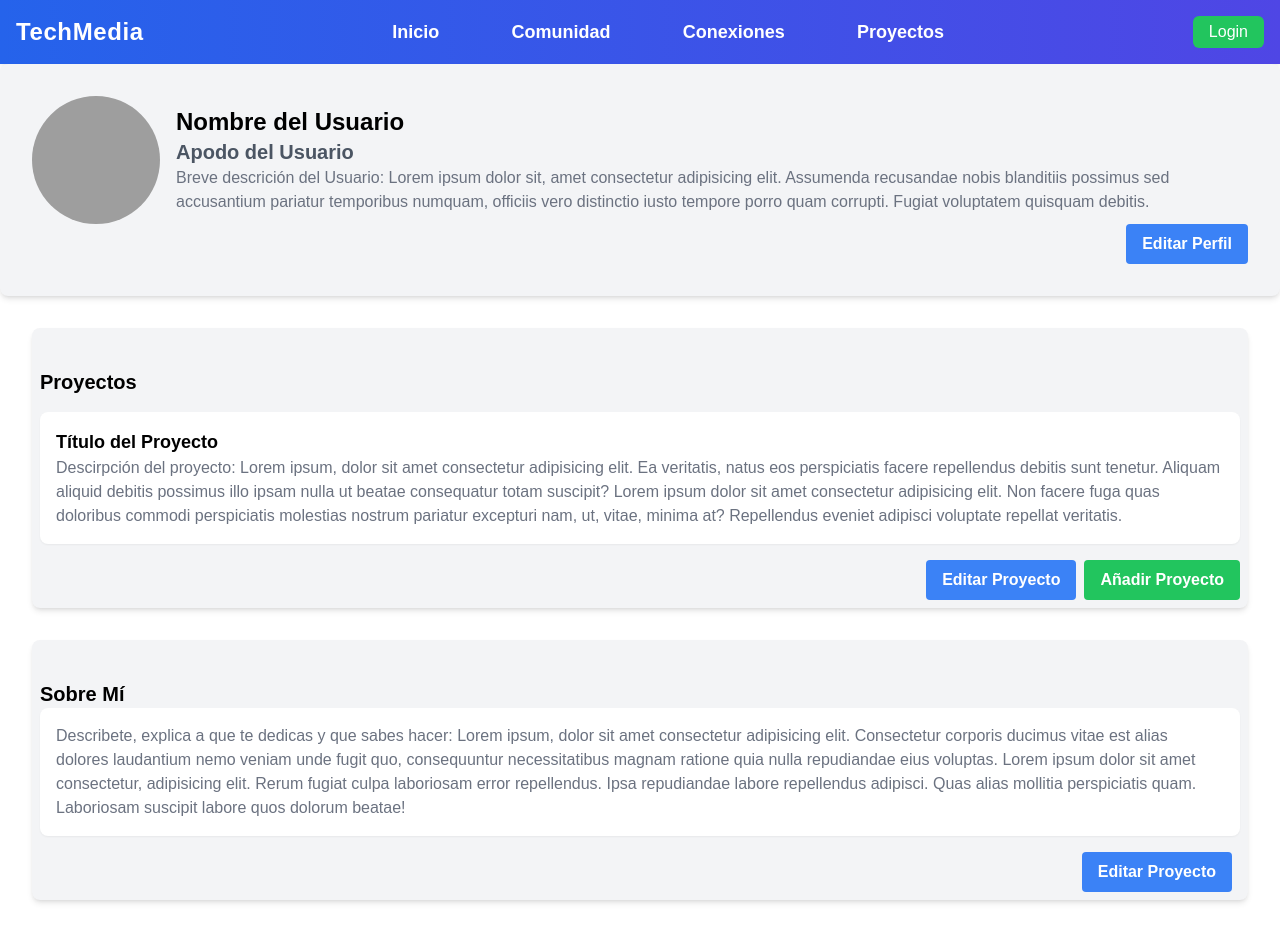
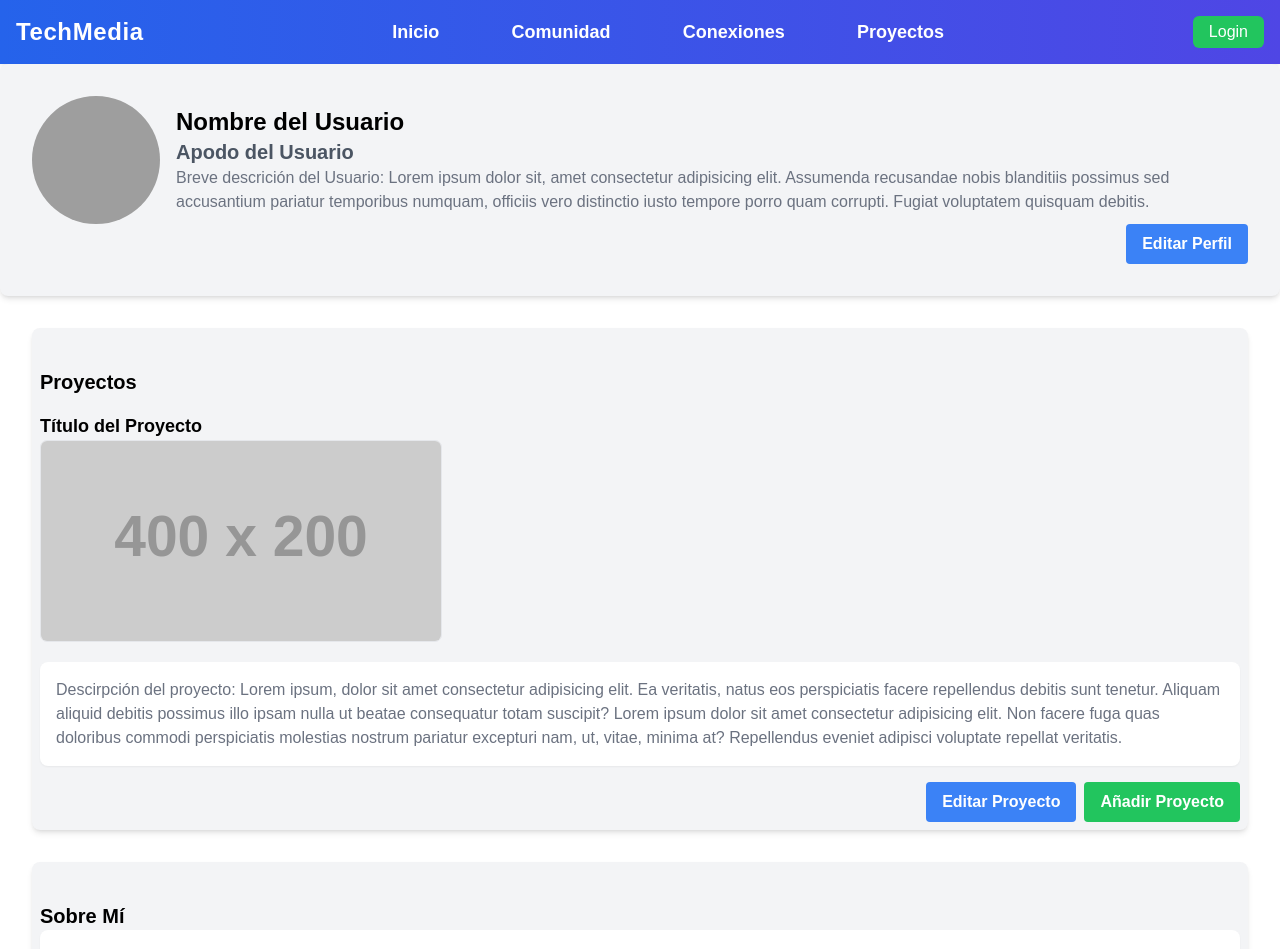
Before and after one commit to No-Country-simulation/c21-31-n-java-react, a Next.js app in the folder tech-media/: page /usuario in a window 1280 px wide. Shown: the top 949 px of the page. Built offline with nearby package versions, Linux system fonts and the light colour scheme; no server answers; grey boxes are pictures that could not be loaded.

Commit message:
Imagen preview proyecto en página de usuario agregada

```diff
--- a/tech-media/app/usuario/page.jsx
+++ b/tech-media/app/usuario/page.jsx
@@ -2,6 +2,7 @@
 
 import Nav from "@/components/nav";
 import { useUserStore } from "@/store"; // Importa el store para obtener el usuario
+import Link from "next/link";
 
 export default function Usuario() {
   const user = useUserStore((state) => state.user); // Obtén el usuario del store
@@ -26,10 +27,11 @@ export default function Usuario() {
                 {user?.nickname || "Apodo del Usuario"}
               </h2>
               <p className="text-gray-500">
-                Breve descrición del Usuario: Lorem ipsum dolor sit, amet consectetur adipisicing elit.
-                Assumenda recusandae nobis blanditiis possimus sed accusantium
-                pariatur temporibus numquam, officiis vero distinctio iusto
-                tempore porro quam corrupti. Fugiat voluptatem quisquam debitis.
+                Breve descrición del Usuario: Lorem ipsum dolor sit, amet
+                consectetur adipisicing elit. Assumenda recusandae nobis
+                blanditiis possimus sed accusantium pariatur temporibus numquam,
+                officiis vero distinctio iusto tempore porro quam corrupti.
+                Fugiat voluptatem quisquam debitis.
               </p>
             </div>
           </div>
@@ -44,9 +46,16 @@ export default function Usuario() {
       <div className="w-[95%] mx-auto bg-gray-100 p-2 rounded-lg shadow-md mt-8">
         <h2 className="text-xl font-bold mt-8">Proyectos</h2>
         <div className="mt-4">
+          <h3 className="text-lg font-bold">Título del Proyecto</h3>
+          <div className="w-full flex items-start">
+            <img
+              src="https://via.placeholder.com/400x200"
+              alt="Imagen preview Proyecto"
+              className="mb-5 border rounded-[7px]"
+            />
+          </div>
           {/* Aquí irá la lógica para mostrar múltiples proyectos */}
           <div className="bg-white p-4 rounded-lg shadow-sm mb-4">
-            <h3 className="text-lg font-bold">Título del Proyecto</h3>
             <p className="text-gray-500">
               Descirpción del proyecto: Lorem ipsum, dolor sit amet consectetur
               adipisicing elit. Ea veritatis, natus eos perspiciatis facere
@@ -60,7 +69,7 @@ export default function Usuario() {
           </div>
           <div className="flex justify-end">
             <button className="bg-blue-500 hover:bg-blue-700 text-white font-bold py-2 px-4 rounded mr-2">
-              Editar Proyecto
+              <Link href="">Editar Proyecto</Link>
             </button>
             <button className="bg-green-500 hover:bg-green-700 text-white font-bold py-2 px-4 rounded">
               Añadir Proyecto
--- a/tech-media/components/nav.jsx
+++ b/tech-media/components/nav.jsx
@@ -30,8 +30,8 @@ export default function Nav() {
 
       {/* Navigation Links */}
       <div className="hidden md:flex w-1/2 h-16 justify-around items-center font-bold text-[18px]">
-        <Link to="/"
-          href="#"
+        <Link
+          href="/"
           className="hover:text-yellow-400 transition duration-300 ease-in-out"
         >
           Inicio
@@ -42,7 +42,8 @@ export default function Nav() {
         >
           Comunidad
         </a>
-        <Link href="/conexiones"
+        <Link
+          href="/conexiones"
           className="hover:text-yellow-400 transition duration-300 ease-in-out"
         >
           Conexiones
```
Also changed, not shown: tech-media/app/usuario/user.css (deleted, +0 -255 lines).
